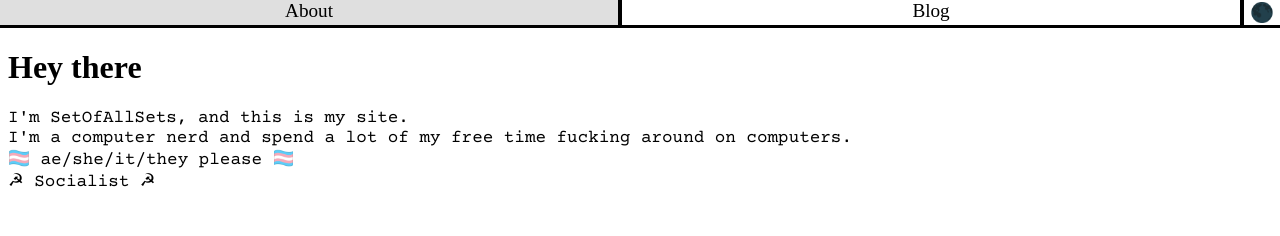
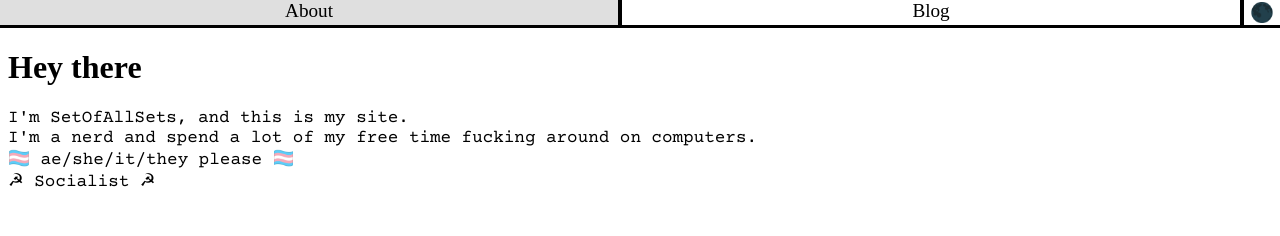
Before and after one commit to SetOfAllSets/setofallsets.dev, a plain HTML site: page html/index.html in a window 1280 px wide. Drawn offline with nearby package versions, Linux system fonts and the light colour scheme; files that its build step writes are made by us from their sources.

Commit message:
Remove redundant word in /index.html

```diff
--- a/html/index.html
+++ b/html/index.html
@@ -11,7 +11,7 @@
 
 <h1>Hey there</h1>
 <pre>I'm SetOfAllSets, and this is my site.
-I'm a computer nerd and spend a lot of my free time fucking around on computers.
+I'm a nerd and spend a lot of my free time fucking around on computers.
 &#127987;&#65039;&#8205;&#9895;&#65039; ae/she/it/they please &#127987;&#65039;&#8205;&#9895;&#65039;
 &#9773; Socialist &#9773;<pre>
 
```
